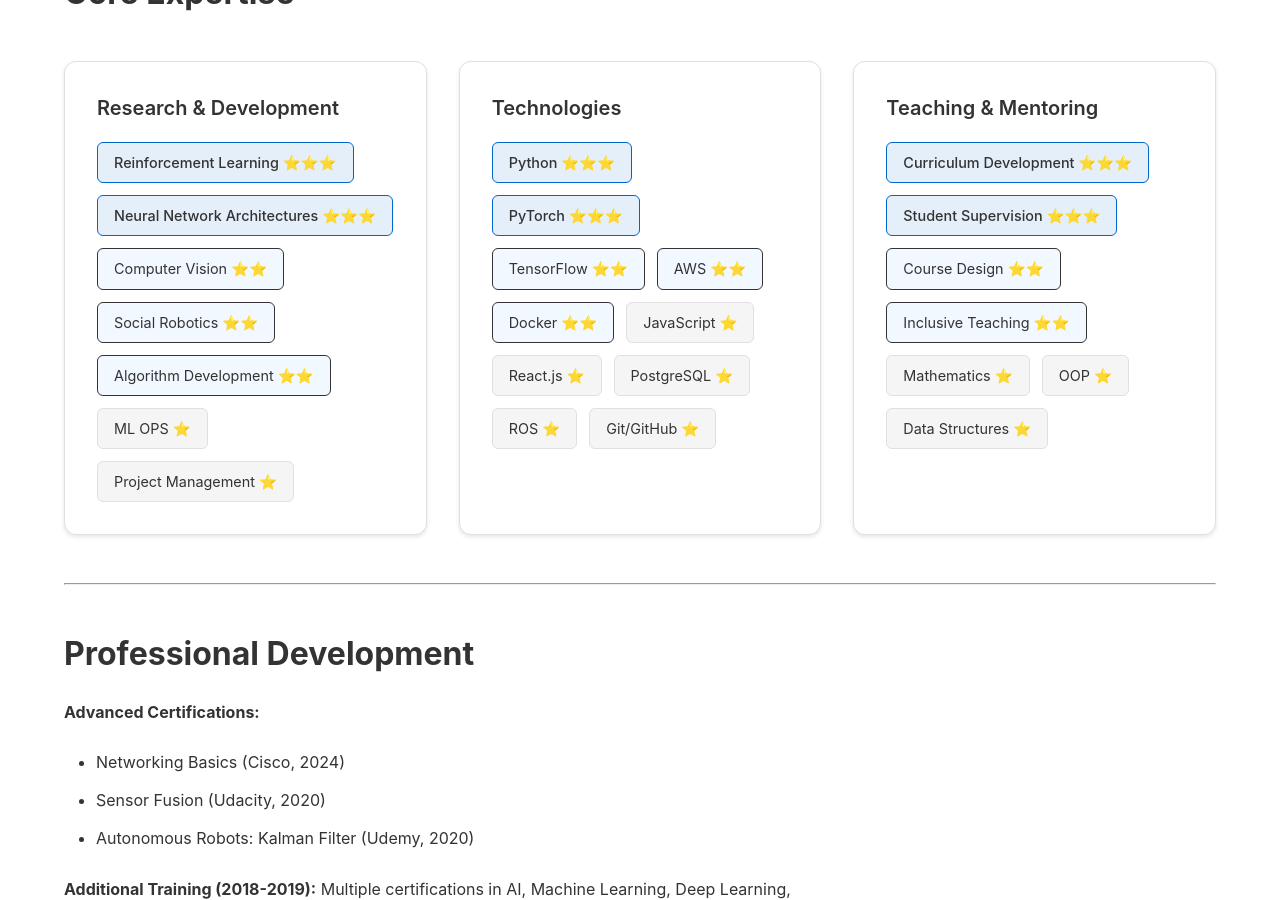
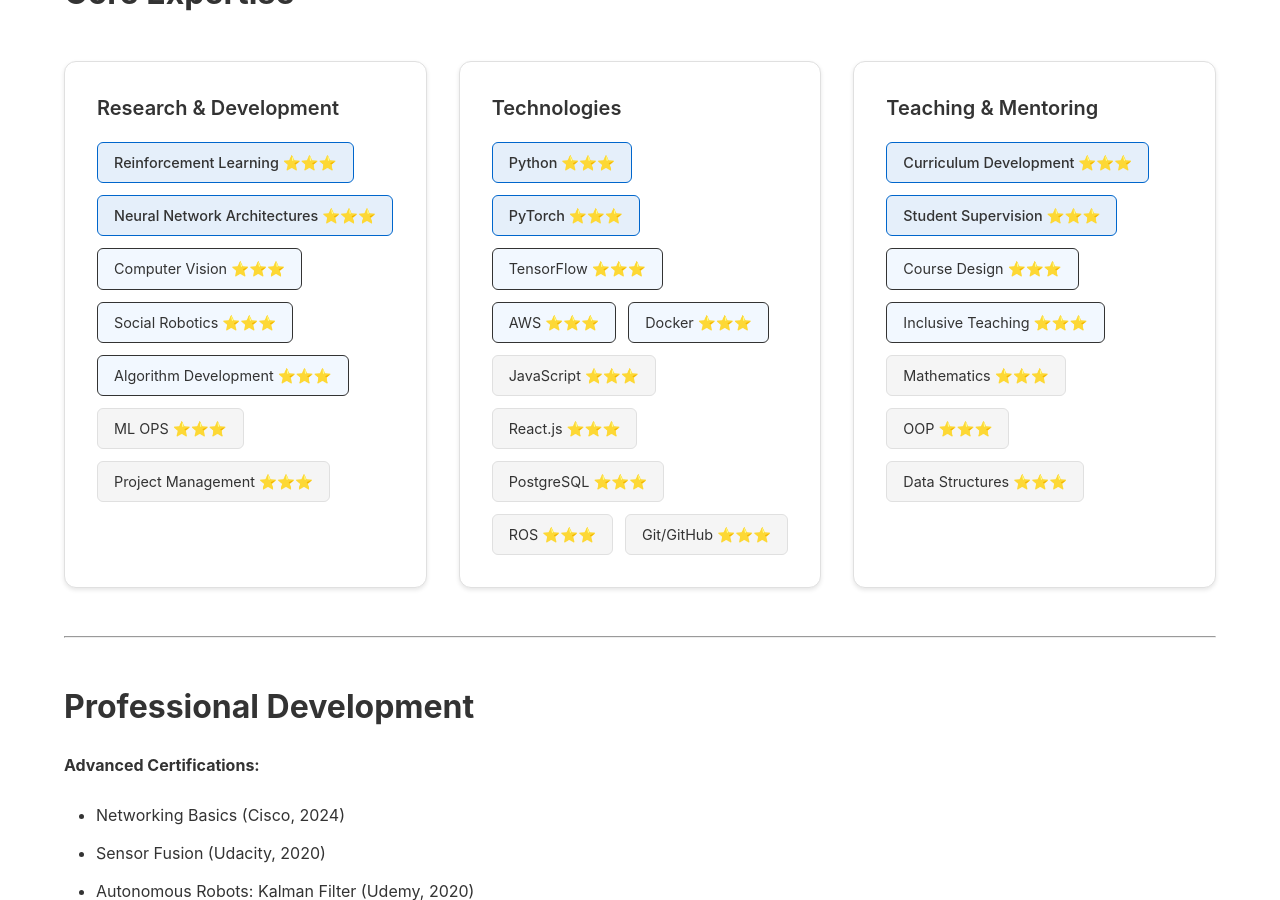
Before and after one commit to goodluckoguzie/goodluckoguzie.github.io, a Jekyll site: the page built from cv.md, in a window 1280 px wide and 900 px high, scrolled down 5356 px. Built offline with Jekyll 4.4.1, drawn with Linux system fonts in a browser that asks for light colours.

```diff
--- a/assets/js/portfolio-filters.js
+++ b/assets/js/portfolio-filters.js
@@ -22,11 +22,11 @@ document.addEventListener('DOMContentLoaded', function() {
                 const categories = card.dataset.category;
 
                 if (filter === 'all') {
-                    // Show all cards
-                    card.style.display = 'block';
+                    // Show all cards - reset to default display
+                    card.style.display = '';
                 } else if (categories && categories.includes(filter)) {
                     // Show card if it matches the filter
-                    card.style.display = 'block';
+                    card.style.display = '';
                 } else {
                     // Hide card if it doesn't match
                     card.style.display = 'none';
--- a/cv.md
+++ b/cv.md
@@ -234,11 +234,11 @@ Download my CV in your preferred format or view it online below.
     <div class="expertise-tags">
       <span class="expertise-tag expert">Reinforcement Learning ⭐⭐⭐</span>
       <span class="expertise-tag expert">Neural Network Architectures ⭐⭐⭐</span>
-      <span class="expertise-tag advanced">Computer Vision ⭐⭐</span>
-      <span class="expertise-tag advanced">Social Robotics ⭐⭐</span>
-      <span class="expertise-tag advanced">Algorithm Development ⭐⭐</span>
-      <span class="expertise-tag intermediate">ML OPS ⭐</span>
-      <span class="expertise-tag intermediate">Project Management ⭐</span>
+      <span class="expertise-tag advanced">Computer Vision ⭐⭐⭐</span>
+      <span class="expertise-tag advanced">Social Robotics ⭐⭐⭐</span>
+      <span class="expertise-tag advanced">Algorithm Development ⭐⭐⭐</span>
+      <span class="expertise-tag intermediate">ML OPS ⭐⭐⭐</span>
+      <span class="expertise-tag intermediate">Project Management ⭐⭐⭐</span>
     </div>
   </div>
 
@@ -247,14 +247,14 @@ Download my CV in your preferred format or view it online below.
     <div class="expertise-tags">
       <span class="expertise-tag expert">Python ⭐⭐⭐</span>
       <span class="expertise-tag expert">PyTorch ⭐⭐⭐</span>
-      <span class="expertise-tag advanced">TensorFlow ⭐⭐</span>
-      <span class="expertise-tag advanced">AWS ⭐⭐</span>
-      <span class="expertise-tag advanced">Docker ⭐⭐</span>
-      <span class="expertise-tag intermediate">JavaScript ⭐</span>
-      <span class="expertise-tag intermediate">React.js ⭐</span>
-      <span class="expertise-tag intermediate">PostgreSQL ⭐</span>
-      <span class="expertise-tag intermediate">ROS ⭐</span>
-      <span class="expertise-tag intermediate">Git/GitHub ⭐</span>
+      <span class="expertise-tag advanced">TensorFlow ⭐⭐⭐</span>
+      <span class="expertise-tag advanced">AWS ⭐⭐⭐</span>
+      <span class="expertise-tag advanced">Docker ⭐⭐⭐</span>
+      <span class="expertise-tag intermediate">JavaScript ⭐⭐⭐</span>
+      <span class="expertise-tag intermediate">React.js ⭐⭐⭐</span>
+      <span class="expertise-tag intermediate">PostgreSQL ⭐⭐⭐</span>
+      <span class="expertise-tag intermediate">ROS ⭐⭐⭐</span>
+      <span class="expertise-tag intermediate">Git/GitHub ⭐⭐⭐</span>
     </div>
   </div>
 
@@ -263,11 +263,11 @@ Download my CV in your preferred format or view it online below.
     <div class="expertise-tags">
       <span class="expertise-tag expert">Curriculum Development ⭐⭐⭐</span>
       <span class="expertise-tag expert">Student Supervision ⭐⭐⭐</span>
-      <span class="expertise-tag advanced">Course Design ⭐⭐</span>
-      <span class="expertise-tag advanced">Inclusive Teaching ⭐⭐</span>
-      <span class="expertise-tag intermediate">Mathematics ⭐</span>
-      <span class="expertise-tag intermediate">OOP ⭐</span>
-      <span class="expertise-tag intermediate">Data Structures ⭐</span>
+      <span class="expertise-tag advanced">Course Design ⭐⭐⭐</span>
+      <span class="expertise-tag advanced">Inclusive Teaching ⭐⭐⭐</span>
+      <span class="expertise-tag intermediate">Mathematics ⭐⭐⭐</span>
+      <span class="expertise-tag intermediate">OOP ⭐⭐⭐</span>
+      <span class="expertise-tag intermediate">Data Structures ⭐⭐⭐</span>
     </div>
   </div>
 </div>
```
